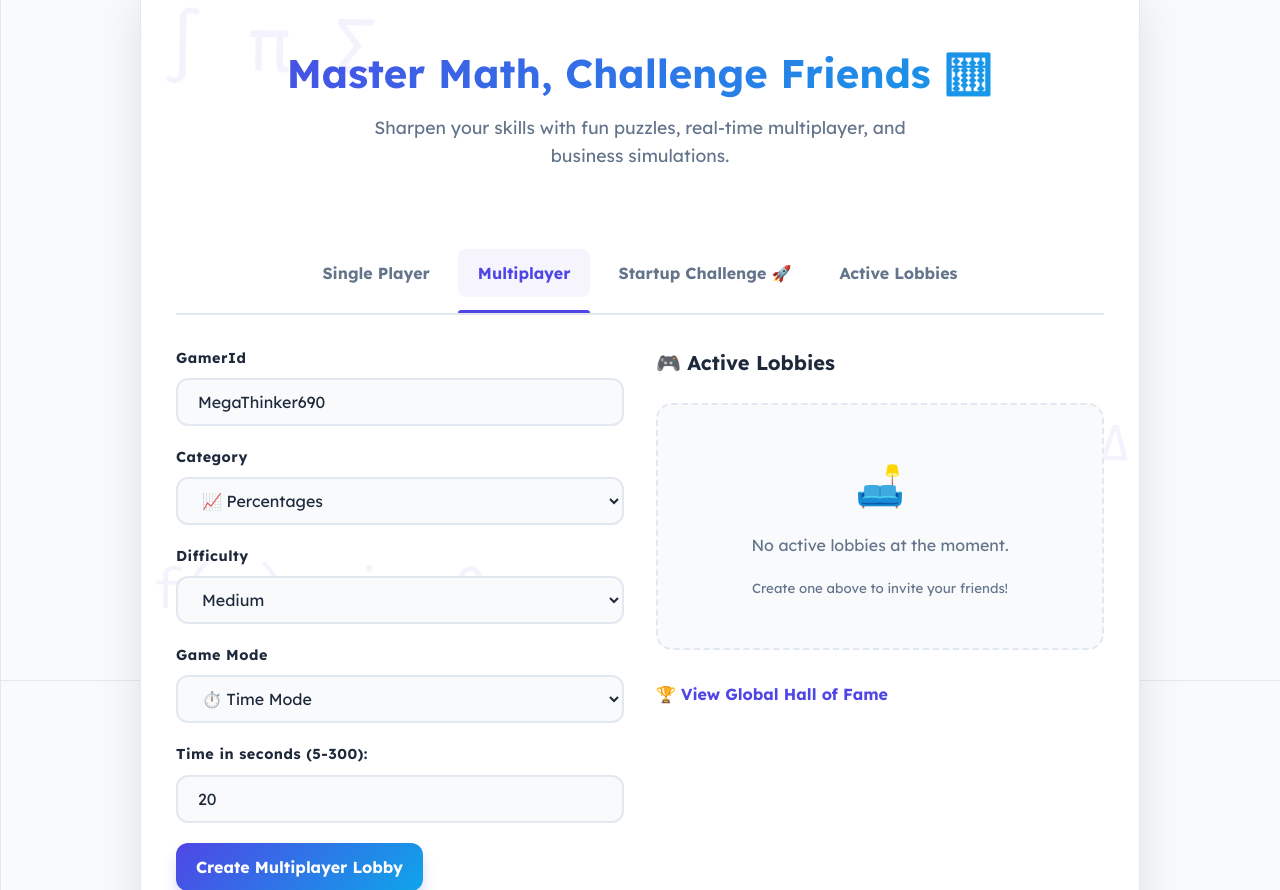
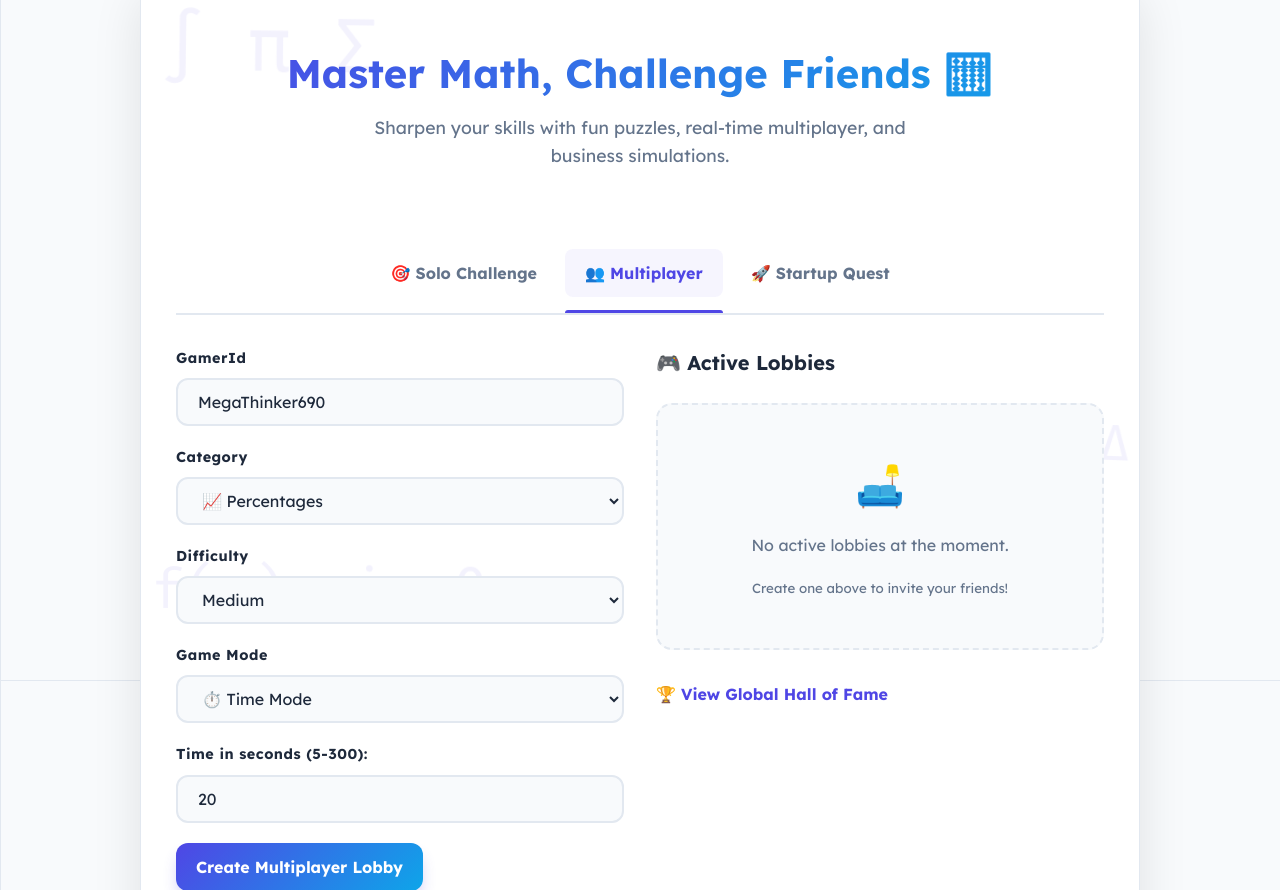
Before and after one commit to bindalmax/MathPuzzle, a Flask app: a page that uses src/templates/index.html in a window 1280 px wide. Shown: the part 120-1010 px from the top of the page. Run offline with Flask 3, Linux system fonts and the light colour scheme; the visitor is signed in with stand-in values (Sample User, id 1); some libraries are stand-ins or nearby versions.

Commit message:
refactor(ui): streamline homepage tabs and layout
- Consolidate homepage tabs from 4 to 3 (Solo, Multiplayer, Startup Quest).
- Remove dedicated 'Lobbies' tab; lobby discovery now lives within Multiplayer context.
- Update tab labels and form labels for improved UX and clarity.
- Increment version to 1.3.3.

```diff
--- a/src/templates/index.html
+++ b/src/templates/index.html
@@ -202,10 +202,9 @@
     {% endif %}
 
     <div class="mode-tabs" role="tablist">
-        <button class="tab" id="tab-single" role="tab" onclick="setGameType('single')">Single Player</button>
-        <button class="tab" id="tab-multiplayer" role="tab" onclick="setGameType('multiplayer')">Multiplayer</button>
-        <button class="tab" id="tab-startup_challenge" role="tab" onclick="setGameType('startup_challenge')">Startup Challenge 🚀</button>
-        <button class="tab" id="tab-lobbies" role="tab" onclick="setGameType('lobbies')">Active Lobbies</button>
+        <button class="tab" id="tab-single" role="tab" onclick="setGameType('single')">🎯 Solo Challenge</button>
+        <button class="tab" id="tab-multiplayer" role="tab" onclick="setGameType('multiplayer')">👥 Multiplayer</button>
+        <button class="tab" id="tab-startup_challenge" role="tab" onclick="setGameType('startup_challenge')">🚀 Startup Quest</button>
     </div>
 
     <div class="home-grid">
@@ -219,7 +218,6 @@
                     <input type="radio" id="single" name="game_type" value="single" onchange="syncTabs()">
                     <input type="radio" id="multiplayer" name="game_type" value="multiplayer" onchange="syncTabs()">
                     <input type="radio" id="startup_challenge" name="game_type" value="startup_challenge" onchange="syncTabs()">
-                    <input type="radio" id="lobbies" name="game_type" value="lobbies" onchange="syncTabs()">
                 </div>
 
                 <div class="form-group">
@@ -385,7 +383,7 @@
         }
 
         function syncTabs() {
-            const types = ['single', 'multiplayer', 'startup_challenge', 'lobbies'];
+            const types = ['single', 'multiplayer', 'startup_challenge'];
             let activeType = 'multiplayer';
 
             types.forEach(t => {
@@ -405,22 +403,18 @@
             const setupSection = document.getElementById('game-setup-section');
             const lobbySection = document.getElementById('lobby-section');
 
-            if (activeType === 'lobbies') {
-                setupSection.style.display = 'none';
-                lobbySection.style.display = 'block';
-            } else {
+            // Always show setup section, show lobby section only for Multiplayer
             setupSection.style.display = 'block';
             lobbySection.style.display = (activeType === 'multiplayer') ? 'block' : 'none';
 
             if (activeType === 'startup_challenge') {
-                    btn.textContent = "Start Startup Challenge";
+                btn.textContent = "Start Startup Quest";
                 standardOptions.style.display = 'none';
                 startupInfo.style.display = 'block';
             } else {
-                    btn.textContent = (activeType === 'multiplayer') ? "Create Multiplayer Lobby" : "Start Single Player Game";
+                btn.textContent = (activeType === 'multiplayer') ? "Create Multiplayer Lobby" : "Start Solo Challenge";
                 standardOptions.style.display = 'block';
                 startupInfo.style.display = 'none';
-                }
             }
         }
 
```
Also changed, not shown: 1 other file. Lines whose indentation alone changed are shown as unchanged.
